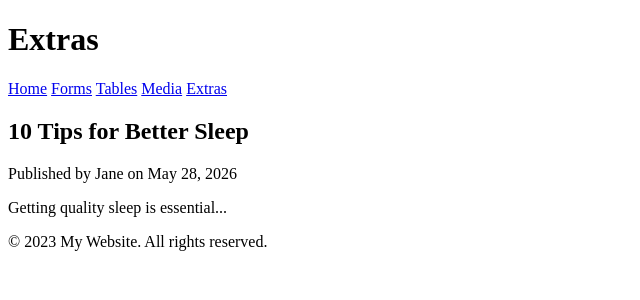
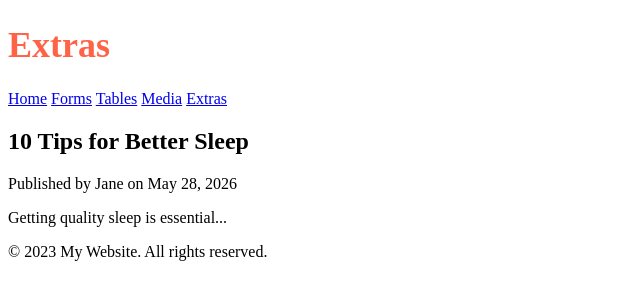
Before and after one commit to japhethjaneth18-create/html-foundations-mastery, a plain HTML site: page extras.html in a window 1280 px wide. Shown: the whole page, without its empty margins (0-640 px from the left). Drawn offline with Linux system fonts and the light colour scheme.

Commit message:
created styles.css and added link to styles.css in all html files

```diff
--- a/extras.html
+++ b/extras.html
@@ -4,6 +4,7 @@
     <meta charset="UTF-8">
     <meta name="viewport" content="width=device-width, initial-scale=1.0">
     <title>extras</title>
+    <link rel="stylesheet" href="styles/styles.css">
 </head>
 <body>
     <header>
--- /dev/null
+++ b/styles/styles.css
@@ -0,0 +1,4 @@
+h1 {
+  color: tomato;
+  font-size: 36px;
+}
```
Also changed, not shown: forms.html (+1 -0 lines), index.html (+1 -0 lines), media.html (+1 -0 lines), table.html (+1 -0 lines).
